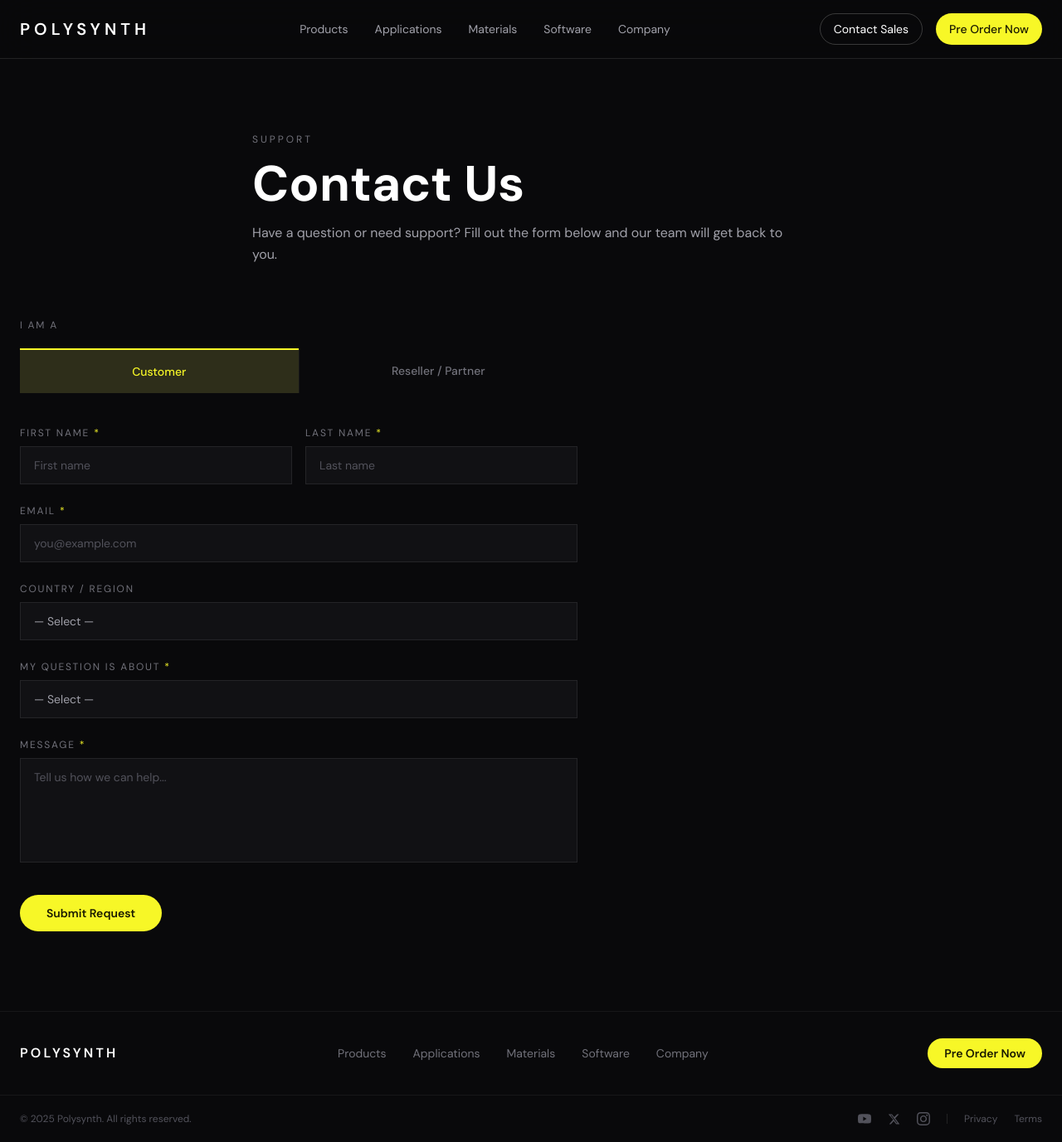
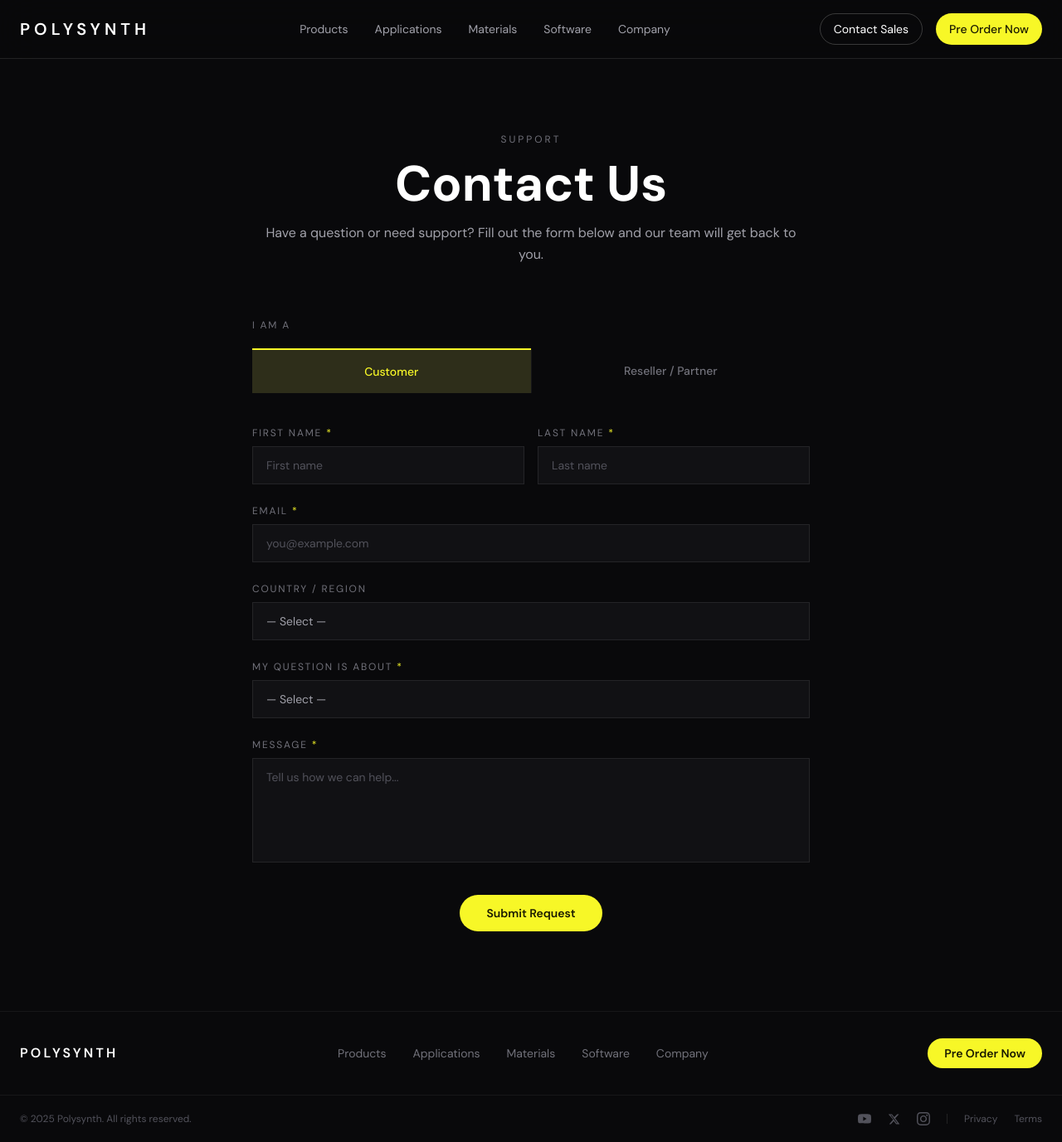
Before and after one commit to BrandonGraser/polysynth, a Next.js app: page /contact in a window 1280 px wide. Shown: the whole page at 83% size. Built offline with nearby package versions, Linux system fonts and the light colour scheme.

Commit message:
Update ContactPage.tsx

```diff
--- a/components/ContactPage.tsx
+++ b/components/ContactPage.tsx
@@ -39,8 +39,8 @@ export default function ContactPage() {
         </div>
       </header>
 
-      <main className="mx-auto max-w-7xl px-6 pt-40 pb-24">
-        <div className="max-w-2xl mx-auto">
+      <main className="mx-auto max-w-7xl px-6 pt-40 pb-24 flex flex-col items-center">
+        <div className="max-w-2xl w-full text-center">
           <div className="text-xs tracking-[0.25em] text-zinc-500 mb-4">SUPPORT</div>
           <h1
             className="text-6xl font-bold leading-none mb-4"
@@ -72,7 +72,7 @@ export default function ContactPage() {
           </div>
         ) : (
           <div
-            className="max-w-2xl"
+            className="max-w-2xl w-full"
             style={{opacity:0, animation:"fadeUp 0.65s ease 0.35s forwards"}}
           >
             {/* Role selector */}
@@ -178,7 +178,7 @@ export default function ContactPage() {
                 />
               </div>
 
-              <div className="pt-2">
+              <div className="pt-2 flex justify-center">
                 <button
                   type="submit"
                   className="rounded-full bg-[#f7f727] px-8 py-3 text-sm font-semibold text-[#1a1a00] transition hover:bg-[#f5f545]"
```
